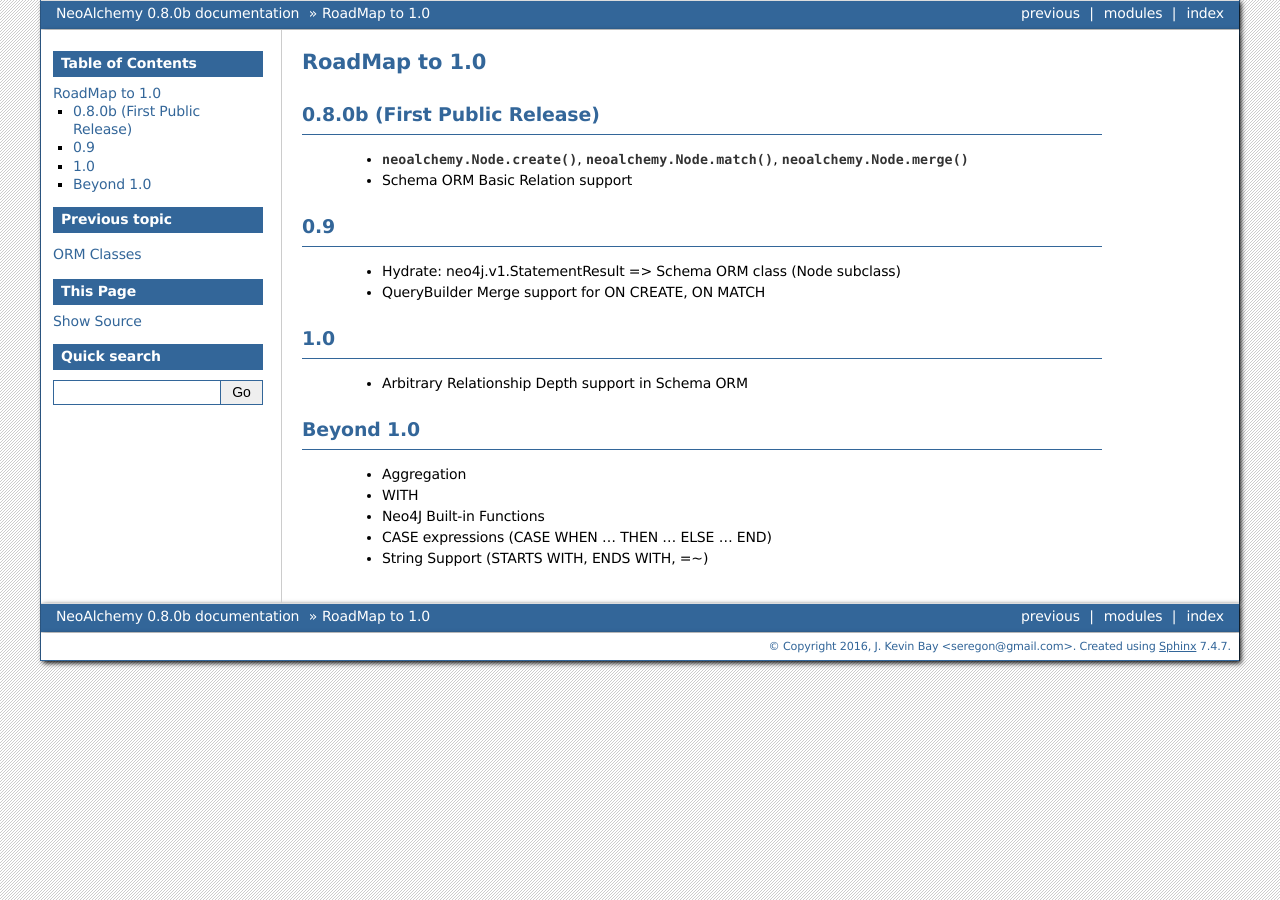
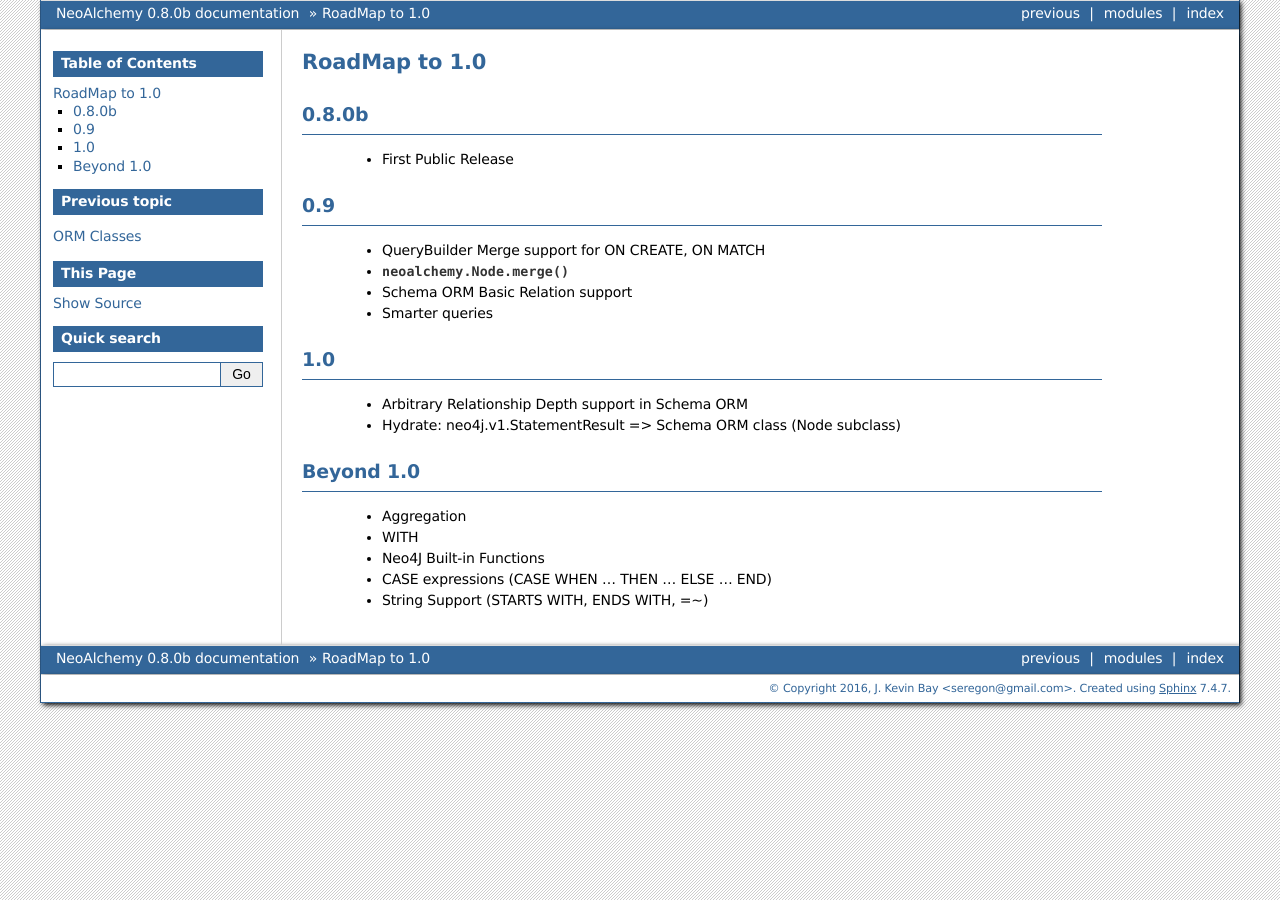
Before and after one commit to TwoBitAlchemist/NeoAlchemy, a Sphinx documentation site: the page built from source/roadmap.rst, in a window 1280 px wide. Built offline with Sphinx 7.4.7, drawn with Linux system fonts in a browser that asks for light colours.

Commit message:
Added basic Node.create/Node.match support and updated Roadmap

```diff
--- a/source/roadmap.rst
+++ b/source/roadmap.rst
@@ -4,21 +4,21 @@
 RoadMap to 1.0
 **************
 
-=============================
-0.8.0b (First Public Release)
-=============================
+======
+0.8.0b
+======
 
-  - :py:meth:`neoalchemy.Node.create`, :py:meth:`neoalchemy.Node.match`,
-    :py:meth:`neoalchemy.Node.merge`
-  - Schema ORM Basic Relation support
+  - First Public Release
 
 
 ===
 0.9
 ===
 
-  - Hydrate: neo4j.v1.StatementResult => Schema ORM class (Node subclass)
   - QueryBuilder Merge support for ON CREATE, ON MATCH
+  - :py:meth:`neoalchemy.Node.merge`
+  - Schema ORM Basic Relation support
+  - Smarter queries
 
 
 ===
```
Also changed, not shown: other parts of source/roadmap.rst (+1 -0 lines), 1 other file.
